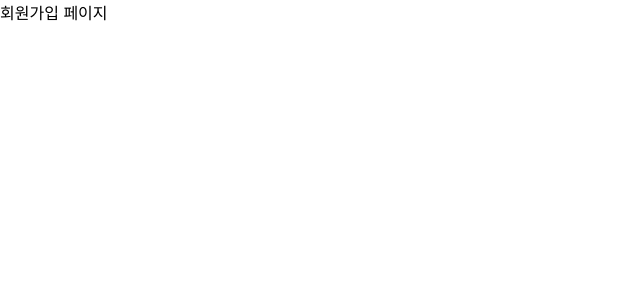
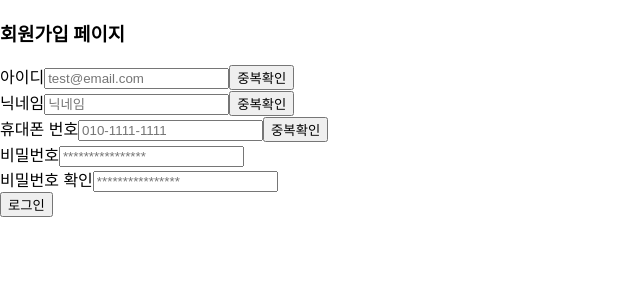
Before and after one commit to sanynote/chatting, a React (Create React App) app: page /signup in a window 1280 px wide. Shown: the top 300 px of the page, without its empty margins (0-640 px from the left). Built offline with nearby package versions, Linux system fonts and the light colour scheme; no server answers.

Commit message:
feat: 로그인 유지 로직 추가

```diff
--- a/src/App.tsx
+++ b/src/App.tsx
@@ -1,13 +1,43 @@
 import React from "react";
 import "./App.css";
-import {RouterProvider} from "react-router-dom";
-import {router} from "./routes/main.routes";
+import { RouterProvider } from "react-router-dom";
+import { router } from "./routes/main.routes";
+import { useRecoilState } from "recoil";
+import { UserInfo } from "../src/store/auth/user.info";
+import { GET_CURRENT_USER } from "./api/auth/api.get.user";
 
 function App() {
+  const [user, setUser] = useRecoilState(UserInfo);
+  const [isLoading, setIsLoading] = React.useState<boolean>(false);
+  const accessToken = localStorage.getItem(process.env.REACT_APP_ACCESS_TOKEN!);
+
+
+  const getUserData = React.useCallback(async () => {
+    if (accessToken) {
+      setIsLoading(true);
+      try {
+        const { status, data } = await GET_CURRENT_USER();
+        if (status === 200) return data.response;
+        console.log("유저정보 가져오기");
+      } catch (e) {
+        console.log('에러')
+        setIsLoading(false);
+      }
+    }
+    return null;
+  }, [user]);
+
+  React.useLayoutEffect(() => {
+    getUserData().then(async (user) => {
+      await setUser(user);
+      setIsLoading(false);
+    });
+  }, [accessToken]);
 
   return (
-
-    <RouterProvider router={router}/>
+    <React.Suspense fallback={<div>...loading</div>}>
+      {isLoading ? null : <RouterProvider router={router} />}
+    </React.Suspense>
   );
 }
 
--- /dev/null
+++ b/src/api/auth/api.get.user.ts
@@ -0,0 +1,12 @@
+import {userApiInstance,METHOD} from "../config/axios.instance";
+import { AxiosResponse } from "axios";
+import {SignInResponseType} from "./api.user";
+
+export const GET_CURRENT_USER = (): Promise<
+  AxiosResponse<SignInResponseType>
+  > => {
+  return userApiInstance({
+    method: METHOD.GET,
+    url: `users`,
+  });
+};
--- a/src/api/auth/api.user.ts
+++ b/src/api/auth/api.user.ts
@@ -20,6 +20,16 @@ export type SignInType =  {
 
 export type SignInResponseType = BaseResponseType<SignInType>;
 
+export const SIGN_UP = (
+  signInForm: Pick<SignInType, "accountId" & { password: string }>
+): Promise<AxiosResponse<SignInResponseType>> => {
+  return userApiInstance({
+    method: METHOD.POST,
+    url: "users/login",
+    data: signInForm,
+  });
+};
+
 export const SIGN_IN = (
   signInForm: Pick<SignInType, "accountId" & { password: string }>
 ): Promise<AxiosResponse<SignInResponseType>> => {
--- a/src/pages/auth/sign.in.tsx
+++ b/src/pages/auth/sign.in.tsx
@@ -9,6 +9,7 @@ function SignIn() {
   const { register, handleSubmit } = useForm();
   React.useEffect(() => {
     console.log(user, "user");
+    console.log(localStorage.getItem(process.env.REACT_APP_ACCESS_TOKEN!),'tiken')
   }, [user]);
   const onSubmit = async (signInFormData: any) => {
     console.log(signInFormData);
@@ -32,6 +33,7 @@ function SignIn() {
       console.log(e, "에러");
     }
   };
+
   return (
     <div>
       <h3>로그인페이지</h3>
--- a/src/pages/auth/sign.up.tsx
+++ b/src/pages/auth/sign.up.tsx
@@ -1,8 +1,61 @@
 import React from 'react';
+import {useForm} from "react-hook-form";
 
 function SignUp() {
+  const { register, handleSubmit } = useForm();
+  const onSubmit = (data:any) => console.log(data)
   return (
-    <div>회원가입 페이지</div>
+    <div>
+      <h3>회원가입 페이지</h3>
+      <form onSubmit={handleSubmit(onSubmit)}>
+        <div>
+        <label htmlFor="accountId">아이디</label>
+        <input
+          id="accountId"
+          type="text"
+          placeholder="test@email.com"
+          {...register("accountId")}
+        />
+        <button>중복확인</button></div>
+        <div>
+          <label htmlFor="nickname">닉네임</label>
+          <input
+            id="nickname"
+            type="text"
+            placeholder="닉네임"
+            {...register("nickname")}
+          />
+          <button>중복확인</button></div>
+        <div>
+          <label htmlFor="phoneNumber">휴대폰 번호</label>
+          <input
+            id="phoneNumber"
+            type="text"
+            placeholder="010-1111-1111"
+            {...register("phoneNumber")}
+          />
+          <button>중복확인</button></div>
+        <div>
+        <label htmlFor="password">비밀번호</label>
+        <input
+          id="password"
+          type="password"
+          placeholder="****************"
+          {...register("password")}
+        />
+        </div>
+        <div>
+          <label htmlFor="confirmPassword">비밀번호 확인</label>
+          <input
+            id="confirmPassword"
+            type="password"
+            placeholder="****************"
+            {...register("confirmPassword")}
+          />
+        </div>
+        <button type="submit">로그인</button>
+      </form>
+    </div>
   );
 }
 
--- a/src/pages/main/main.page.tsx
+++ b/src/pages/main/main.page.tsx
@@ -4,9 +4,6 @@ import { UserInfo } from "../../store/auth/user.info";
 import { useNavigate } from "react-router-dom";
 
 function MainPage() {
-  React.useEffect(() => {
-    console.log(user, "user");
-  });
   const user = useRecoilValue(UserInfo);
   const navigate = useNavigate();
   if (user) return <div>채팅방으로 이동하기</div>;
```
